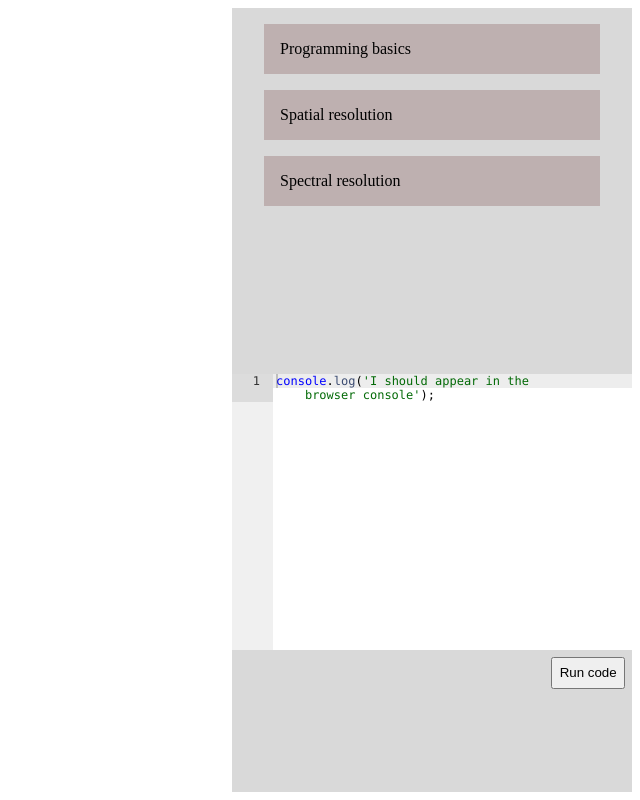
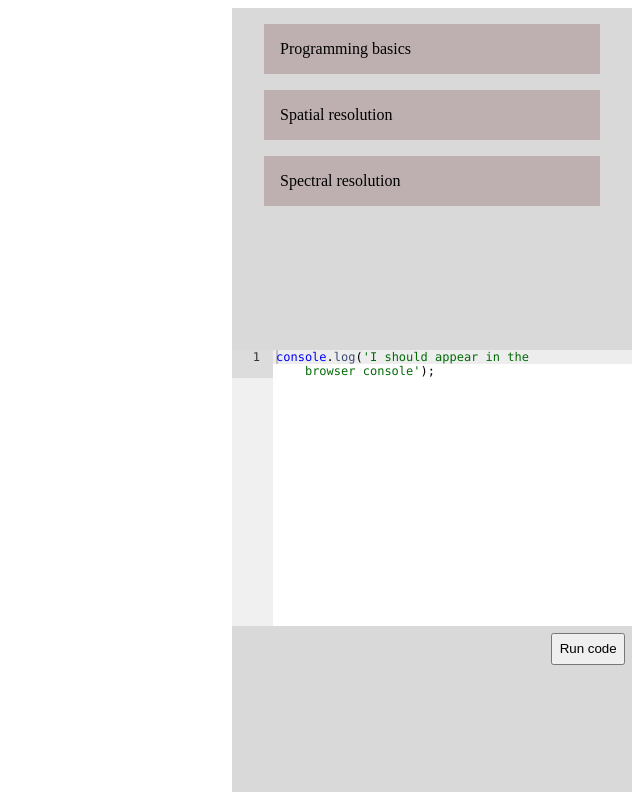
Before and after one commit to Sigma-Education-Labs/platform, a Django app: template map/templates/map/index.html in a window 1280 px wide. Shown: the whole page, without its empty margins (640-1280 px from the left). Run offline with Django 4.2, Linux system fonts and the light colour scheme; the template is opened without the code that fills it: values that come from a table or form of the project are taken from there, others are empty; data comes from the database, SQL or seed files in the repository; some libraries are stand-ins or nearby versions.

Commit message:
Simple styling changes

```diff
--- a/lessons_widget/static/lessons_widget/style.css
+++ b/lessons_widget/static/lessons_widget/style.css
@@ -24,7 +24,7 @@
 
 #editor {
     height: 23em;
-    margin-top: 14em;
+    margin-top: 12em;
 }
 
 .sigma-code-submit-button {
--- a/map/templates/map/map.html
+++ b/map/templates/map/map.html
@@ -8,5 +8,5 @@
 
 <div id="map">
   {% include "lessons_widget/index.html" %}
-  <style>.embed-container {position: relative; padding-bottom: 80%; height: 0; max-width: 100%;} .embed-container iframe, .embed-container object, .embed-container iframe{position: absolute; top: 0; left: 0; width: 75%; height: 100%;} small{position: absolute; z-index: 40; bottom: 0; margin-bottom: -15px;}</style><div class="embed-container"><iframe width="500" height="400" frameborder="0" scrolling="no" marginheight="0" marginwidth="0" title="map-2" src="https://arcgis.com/apps/webappviewer/index.html?id=0dc7dc9904bb4696b31308b445f0fa94"></iframe></div>
+  <style>.embed-container {position: relative; height: 100%; max-width: 100%;} .embed-container iframe, .embed-container object, .embed-container iframe{position: absolute; top: 0; left: 0; width: 75%; height: 100%;} small{position: absolute; z-index: 40; bottom: 0; margin-bottom: -15px;}</style><div class="embed-container"><iframe width="500" height="400" frameborder="0" scrolling="no" marginheight="0" marginwidth="0" title="map-2" src="https://arcgis.com/apps/webappviewer/index.html?id=0dc7dc9904bb4696b31308b445f0fa94"></iframe></div>
 </div>
```
